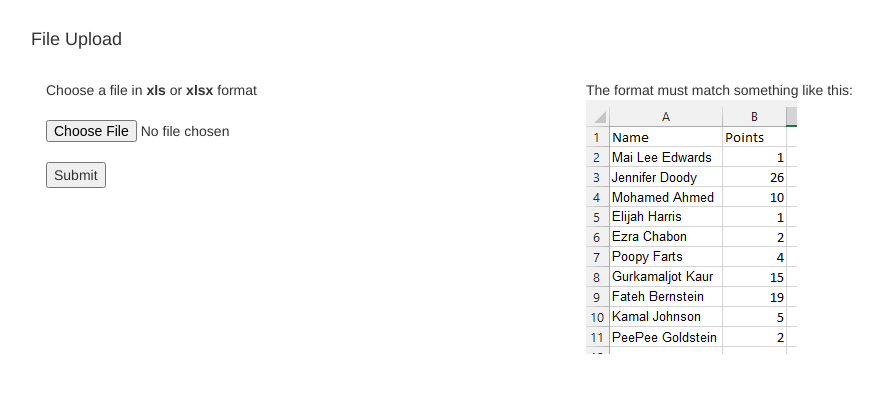
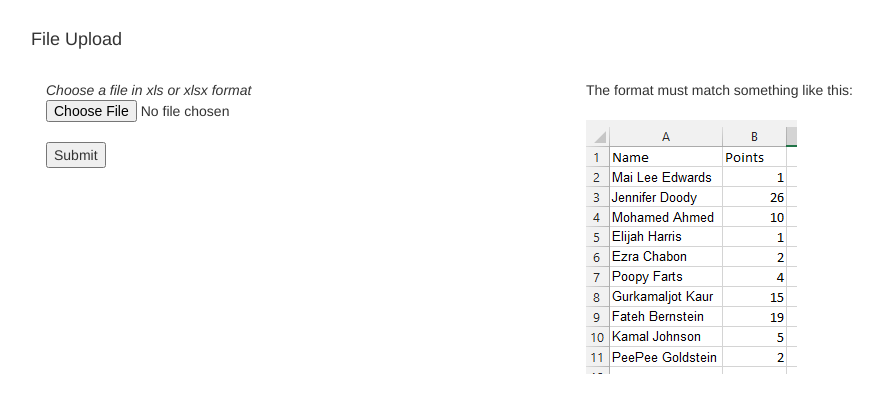
Before and after one commit to jlewitt1/rotations-list, a Flask app: page /upload in a window 1280 px wide. Shown: the top 413 px of the page, without its empty margins (69-952 px from the left). Run offline with Flask 2, Linux system fonts and the light colour scheme; some libraries are stand-ins or nearby versions.

Commit message:
change text

```diff
--- a/templates/template.html
+++ b/templates/template.html
@@ -11,7 +11,6 @@
         <br/>
         <h5>Powered by <b>Pizza CALDO</b></h5>
         <br/>
-        <br/>
         <div>Click <span><a href="{{ url_for('upload_file')}}">here</a></span> to upload the excel file</div>
     </div>
 </div>
--- a/templates/upload.html
+++ b/templates/upload.html
@@ -15,8 +15,7 @@
             <h4>File Upload</h4>
             <br/>
             <div class="col-md-6">
-                <div>Choose a file in <b>xls</b> or <b>xlsx</b> format</div>
-                <br/>
+                <div style="font-style: italic">Choose a file in xls or xlsx format</div>
                 <form action="https://rotations-beer-sheva.herokuapp.com/results" method="POST"
                       enctype="multipart/form-data">
                     <input type="file" name="file" accept=".xls, .xlsx"/>
@@ -26,6 +25,7 @@
             </div>
             <div class="col-md-6">
                 <div>The format must match something like this:</div>
+                <br/>
                 <img src="{{ sample_image }}" alt="Sample Upload">
             </div>
         </div>
```
